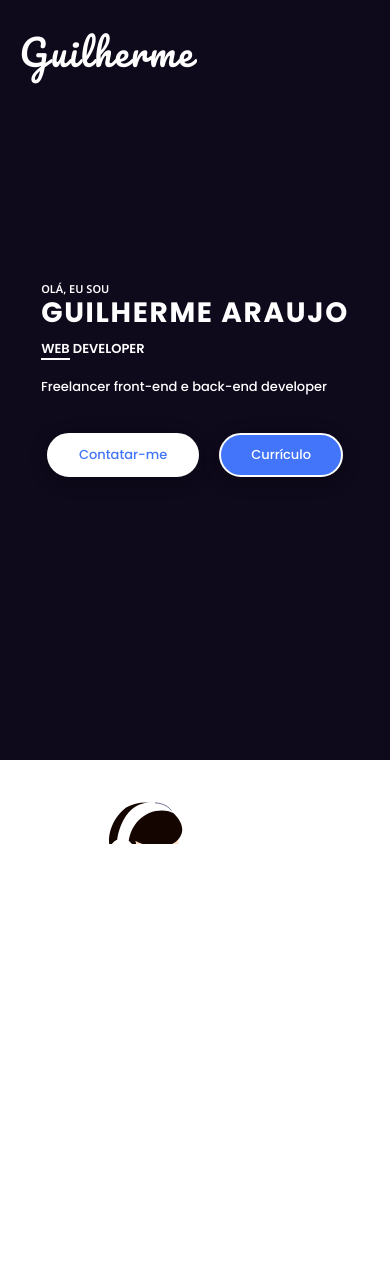
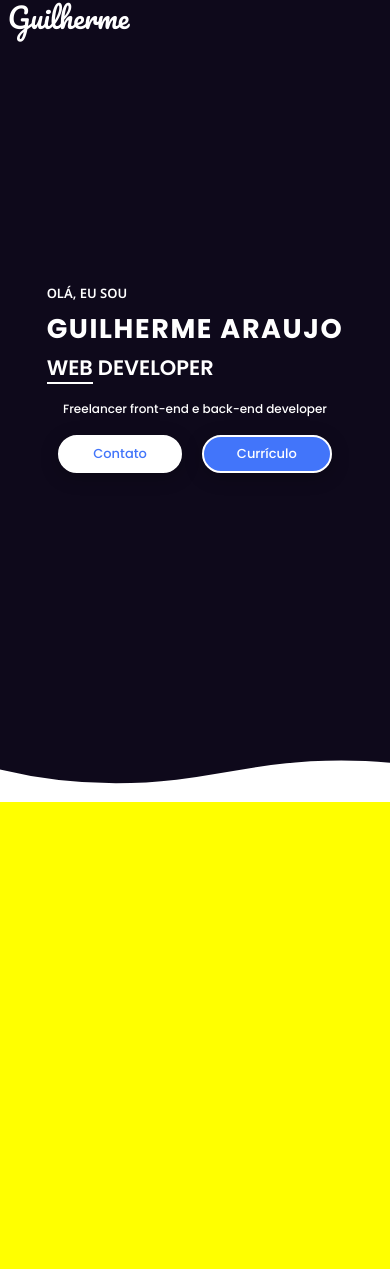
Before and after one commit to gui1535/gui1535.github.io, a plain HTML site: page index.html in a window 390 px wide. Shown: the top 1269 px of the page. Before the commit the page ends 844 px from the top, so only its background shows below. Drawn offline with nearby package versions, Linux system fonts and the light colour scheme.

Commit message:
Acrescentando Grid ao projeto

```diff
--- a/css/style.css
+++ b/css/style.css
@@ -11,7 +11,6 @@ font-family: 'Poppins', sans-serif;
     --azul-1: #0E091B;
     --azul-2: #4275FA;
     --branco-1: #fff;
-
 }
 
 a {
@@ -22,12 +21,9 @@ html,
 body {
     overflow-x: hidden;
     scroll-behavior: smooth;
+    font-family: 'Poppins', sans-serif;
 }
 
-body {
-    width: 100vw;
-    height: 100vh;
-}
 
 ::-webkit-scrollbar {
     width: 7px;
@@ -42,67 +38,87 @@ body {
     border-radius: 8px;
 }
 
-/* ------------ CONTAINER PRINCIPAL ------------ */
-.container-home {
-    display: flex;
-    flex-direction: column;
+/* ------------ GRID ------------*/
+.grid {
+    display: grid;
+    grid-template-rows: repeat(6, 1fr);
+    grid-template-columns: repeat(12, 1fr);
+}
+
+.box {
+    color: white;
+}
+
+/* HEADER */
+.box:nth-child(1) {
+    grid-column: span 12;
+}
+
+/* MAIN */
+.box:nth-child(2) {
+    grid-column: span 12;
+    height: 90vh;
+}
+
+.box .grid {
     height: 90vh;
     width: 100vw;
-    background-color: #0E091B;
 }
 
-
-/* ------------ HEADER ------------ */
-.cabecalho {
-    position: fixed;
-    display: flex;
-    justify-content: center;
-    width: 100vw;
-    height: 63px;
+.box2:nth-child(1),
+.box2:nth-child(2) {
+    grid-column: span 6;
 }
 
-.cabecalho-white {
-    position: fixed;
-    display: flex;
-    background-color: var(--branco-1);
-    justify-content: center;
-    width: 100vw;
-    height: 63px;
+/* SOBRE MIM */
+.box:nth-child(3) {
+    grid-column: span 12;
+    background-color: yellow;
 }
 
-header {
-    width: 90vw;
+.box:nth-child(4),
+.box:nth-child(5) {
+    grid-column: span 6;
+    background-color: green;
 }
 
-/* ------------ NAVEGAÇÂO ------------ */
+/* ------------ CABEÇALHO ------------*/
+
+header {
+    position: fixed;
+    height: 9vh;
+    padding-top: 0.625vw;
+    width: 100vw;
+    background-color: var(--azul-1);
+}
+
 nav {
     display: flex;
+    margin-right: 5%;
+    margin-left: 5%;
+    justify-content: space-between;
     align-items: center;
-    justify-content: space-between;
-    font-family: 'Poppins', sans-serif;
-    padding-top: 20px;
+    padding-top: 0.5%;
 }
 
 nav h2 {
+    font-family: 'Pacifico', cursive;
     color: var(--branco-1);
-    font-family: 'Pacifico';
     font-style: normal;
     font-weight: 400;
-    font-size: 36px;
-    line-height: 63px;
-    letter-spacing: 0.06em;
+    font-size: 2.25vw;
 }
 
 nav ul {
     display: flex;
-    gap: 35px;
+    gap: 27px;
 }
 
 nav ul li a {
     color: var(--branco-1);
     font-family: 'Poppins';
     font-weight: 400;
-    font-size: 20px;
+    font-size: 1.25vw;
 }
 
 nav ul li a:hover {
@@ -114,42 +130,35 @@ nav ul li a.ativo {
     border-bottom: 2px solid var(--branco-1);
 }
 
-nav ul li a.ativo-fixed {
-    border-bottom: 2px solid var(--azul-1);
-}
-
-@media (max-width: 1150px) {
-    nav ul {
-        display: none;
-    }
-}
-
-/* ------------ MAIN ------------ */
+/* ------------ MAIN ------------*/
 main {
-    display: flex;
-    align-items: center;
-    justify-content: center;
-    height: 100vh;
-    font-family: 'Poppins', sans-serif;
-}
-
-.main-principal {
-    display: flex;
-    align-items: center;
-    width: 90vw;
-    height: 60vh;
+    background-color: var(--azul-1);
 }
 
 .main-textos {
     display: flex;
     flex-direction: column;
     justify-content: center;
-    width: 50vw;
-    height: 50vh;
+    width: 100%;
+    height: 90vh;
+}
+
+.main-img {
+    display: flex;
+    align-items: center;
+    justify-content: center;
+    width: 100%;
+    height: 90vh;
+}
+
+.main-img img {
+    width: 80%;
+    height: 70%;
 }
 
 .main-titulo {
     display: flex;
+    padding-left: 10%;
     flex-direction: column;
 }
 
@@ -157,16 +166,15 @@ main {
     font-style: normal;
     color: var(--branco-1);
     font-weight: 600;
-    font-size: 20px;
+    font-size: 2vw;
     margin-bottom: 15px;
-
 }
 
 .main-titulo h1 {
     font-style: normal;
     color: var(--branco-1);
     font-weight: 600;
-    font-size: 30px;
+    font-size: 2.4vw;
     margin-bottom: 10px;
 }
 
@@ -178,11 +186,10 @@ main {
     color: var(--branco-1);
     font-style: normal;
     font-weight: 700;
-    font-size: 44px;
+    font-size: 3.2vw;
     margin-bottom: 15px;
     letter-spacing: 0.06em;
 }
-
 
 .main-descricao {
     padding: 15px 0px 20px 0px;
@@ -191,13 +198,15 @@ main {
     flex-direction: column;
     font-style: normal;
     font-weight: 500;
-    font-size: 17px;
+    padding-left: 10%;
+    font-size: 1.2vw;
 }
 
 .main-buttons {
     display: flex;
     flex-direction: row;
     gap: 20px;
+    padding-left: 10%;
 }
 
 .main-buttons button {
@@ -205,8 +214,8 @@ main {
     border-radius: 32px;
     font-family: 'Poppins', sans-serif;
     font-weight: 500;
-    font-size: 14.5px;
-    padding: 11px 32px;
+    font-size: 0.95vw;
+    padding: 0.6875vw 2vw;
 }
 
 .btn-contatar {
@@ -221,37 +230,6 @@ main {
     border: 2px solid white;
     color: white;
     cursor: pointer;
-}
-
-@media (max-width: 1150px) {
-    #main-nome {
-        font-size: 35px;
-    }
-
-    ::-webkit-scrollbar {
-        width: 1px;
-    }
-
-    .main-titulo h1 {
-        font-size: 22px;
-    }
-
-    .main-titulo p {
-        font-style: normal;
-        color: var(--branco-1);
-        font-weight: 600;
-        font-size: 15px;
-    }
-
-    .main-descricao {
-        font-size: 14px;
-    }
-
-    .main-buttons button {
-        font-size: 13px;
-        padding: 10px 30px;
-    }
-
 }
 
 .btn-contatar:hover {
@@ -269,97 +247,44 @@ main {
     transition: all 1s ease;
 }
 
-.main-img {
-    display: flex;
-    justify-content: center;
-    width: 50vw;
-    height: 50vh;
-}
-
-@media (max-width: 860px) {
-    .main-principal {
-        justify-content: center;
-    }
-
-    .main-textos {
-        display: flex;
-        flex-direction: column;
-        justify-content: center;
-
-        height: 50vh;
-    }
-
+@media (max-width: 800px) {
     .main-img {
         display: none;
     }
 
+    nav {
+        margin-right: 2%;
+        margin-left: 2%;
+    }
+
+    nav h2 {
+        font-size: 28px;
+    }
+
+    nav ul li {
+        display: none;
+    }
+
+    .box2:nth-child(1),
+    .box2:nth-child(2) {
+        grid-column: span 12;
+    }
+
     .main-textos {
-        display: flex;
-        flex-direction: column;
-        align-items: center;
-        justify-content: center;
-        width: 100vw;
-        height: 50vh;
+        margin: 0 auto;
     }
 
     .main-titulo {
-        display: flex;
-        flex-direction: column;
+        margin: 0 auto;
+        padding-left: 0;
     }
 
     .main-titulo p {
-        font-style: normal;
-        color: var(--branco-1);
-        font-weight: 600;
-        font-size: 20px;
-        margin-bottom: 15px;
-
+        font-size: 18px;
     }
 
     .main-titulo h1 {
-        font-style: normal;
-        color: var(--branco-1);
-        font-weight: 600;
-        font-size: 22px;
-        margin-bottom: 10px;
-    }
-
-    .main-titulo h1 span {
-        border-bottom: 2px solid var(--branco-1);
-    }
-
-    #main-nome {
-        color: var(--branco-1);
-        font-style: normal;
-        font-weight: 700;
-        font-size: 44px;
-        margin-bottom: 15px;
-        letter-spacing: 0.06em;
-    }
-
-
-    .main-descricao {
-        padding: 15px 176px 40px 0px;
-        color: var(--branco-1);
-        display: flex;
-        flex-direction: column;
-        font-style: normal;
-        font-weight: 500;
-        font-size: 14px;
-    }
-}
-
-@media (max-width: 550px) {
-
-    .main-titulo p {
-        font-weight: 600;
-        font-size: 15px;
-        margin-bottom: 5px;
-    }
-
-    .main-titulo h1 {
-        font-size: 16px;
-        margin-bottom: 10px;
+        font-size: 27px;
     }
 
     #main-nome {
@@ -367,31 +292,71 @@ main {
     }
 
     .main-descricao {
-        padding: 15px 82px 40px 0px;
         font-size: 14px;
+        margin: 0 auto;
+        padding-left: 0;
+    }
+
+    .main-buttons {
+        padding-left: 0;
+        margin: 0 auto;
+    }
+
+    .main-buttons button {
+        font-size: 15px;
+        padding: 7px 33px;
     }
 }
 
-@media (max-width: 440px) {
+@media (max-width: 390px) {
+    .main-img {
+        display: none;
+    }
+
+    nav ul li {
+        display: none;
+    }
+
+    .box2:nth-child(1),
+    .box2:nth-child(2) {
+        grid-column: span 12;
+    }
+
+    .main-textos {
+        margin: 0 auto;
+    }
+
+    .main-titulo {
+        margin: 0 auto;
+        padding-left: 0;
+    }
 
     .main-titulo p {
-        font-weight: 600;
-        font-size: 11px;
-        margin-bottom: 5px;
+        font-size: 13px;
     }
 
     .main-titulo h1 {
-        font-size: 13px;
-        margin-bottom: 10px;
+        font-size: 21px;
     }
 
     #main-nome {
-        font-size: 28px;
+        font-size: 27px;
     }
 
     .main-descricao {
-        padding: 15px 22px 40px 0px;
+        font-size: 12px;
+        margin: 0 auto;
+        padding-left: 0;
+    }
+
+    .main-buttons {
+        padding-left: 0;
+        margin: 0 auto;
+    }
+
+    .main-buttons button {
         font-size: 13px;
+        padding: 7px 33px;
     }
 }
 
@@ -399,7 +364,7 @@ main {
 .ondulacao {
     display: flex;
     background-color: #ffffff;
-    width: 100%;
+    width: 140%;
     overflow: hidden;
     line-height: 0;
 }
@@ -414,196 +379,18 @@ main {
     fill: #0E091B;
 }
 
-@media (max-width: 1200px) {
+@media (max-width: 500px) {
     .ondulacao {
-        display: none;
+        display: flex;
+        background-color: #ffffff;
+        width: 169%;
+        overflow: hidden;
+        line-height: 0;
+    }
+
+    .ondulacao svg {
+        display: block;
+        width: calc(190% + 1.3px);
+        height: 42px;
     }
 }
-
-/* ------------ CONTAINER SECUNDARIO ------------*/
-.container-sobre {
-    display: flex;
-    flex-direction: column;
-    align-items: center;
-    height: 60vh;
-    width: 100vw;
-}
-
-/* ------------ SOBRE MIM ------------*/
-.section-sobre {
-    font-family: 'Poppins';
-    display: flex;
-    justify-content: center;
-    align-items: center;
-    width: 60vw;
-}
-
-#sobre-mim {
-    display: flex;
-    height: 50vh;
-    gap: 40px;
-}
-
-.imagem-sobre {
-    display: flex;
-    justify-content: center;
-    align-items: center;
-    width: 100vh;
-}
-
-.imagem-sobre img {
-    width: 80vh;
-}
-
-.sobre-textos {
-    display: flex;
-    justify-content: center;
-    flex-direction: column;
-    width: 45vw;
-}
-
-#p-sobre {
-    margin-bottom: 25px;
-    color: var(--azul-2);
-    font-style: normal;
-    font-weight: 500;
-    font-size: 22px;
-}
-
-.sobre-textos h2 {
-    color: var(--azul-1);
-    font-style: normal;
-    font-weight: 600;
-    font-size: 36px;
-    margin-bottom: 20px;
-}
-
-.sobre-textos p {
-    padding-right: 50px;
-    font-style: normal;
-    font-weight: 400;
-    font-size: 18px;
-    color: #5F5E79;
-    line-height: 1.4em;
-}
-
-@media (max-width: 1200px) {
-    .container-sobre {
-        padding-top: 90px;
-    }
-}
-
-@media (max-width: 890px) {
-
-    .container-sobre {
-        height: 100vh;
-    }
-
-    .imagem-sobre {
-        width: 100vh;
-    }
-
-    .section-sobre {
-        width: 100vh;
-    }
-
-    .sobre-textos {
-        display: flex;
-        justify-content: center;
-        align-items: center;
-        flex-direction: column;
-        width: 100vh
-    }
-
-    .sobre-textos p {
-        font-size: 15px;
-        padding-right: 0px;
-    }
-
-    .sobre-textos h2 {
-        font-size: 32px;
-    }
-
-    #p-sobre {
-        font-size: 18px;
-    }
-
-    #sobre-mim {
-        flex-wrap: wrap;
-    }
-
-}
-
-@media (max-width: 570px) {
-    .container-sobre {
-        padding-top: 0px;
-        height: 85vh;
-    }
-
-    .imagem-sobre img {
-        width: 60vh;
-    }
-
-    .imagem-sobre {
-        width: 100vh;
-    }
-
-    .section-sobre {
-        display: flex;
-        justify-content: center;
-        align-items: center;
-        width: 100vh;
-        height: 60vh;
-    }
-
-
-    #sobre-mim {
-        justify-content: center;
-        align-items: center;
-    }
-
-    .sobre-textos {
-        display: flex;
-        justify-content: center;
-        align-items: center;
-        flex-direction: column;
-        width: 90vh;
-    }
-
-    .sobre-textos p {
-        font-size: 15px;
-    }
-
-    .sobre-textos h2 {
-        font-size: 32px;
-    }
-
-    #p-sobre {
-        font-size: 18px;
-    }
-
-    #sobre-mim {
-        flex-wrap: wrap;
-    }
-}
-
-@media (max-width: 510px) {
-    .sobre-textos {
-        width: 70vh;
-    }
-}
-
-@media (max-width: 400px) {
-    .sobre-textos {
-        width: 55vh;
-    }
-
-    .sobre-textos p {
-        padding-left: 10px;
-        padding-right: 10px;
-    }
-
-    .imagem-sobre img {
-        width: 50vh;
-    }
-}
--- a/index.html
+++ b/index.html
@@ -3,18 +3,14 @@
 
 <head>
     <meta charset="UTF-8">
-    <meta http-equiv="X-UA-Compatible" content="IE=edge">
+    <link rel="stylesheet" href="css/style.css">
     <meta name="viewport" content="width=device-width, initial-scale=1.0">
-
-    <!-- Link CSS -->
-    <link rel="stylesheet" href="./css/style.css">
-    <title>Portfólio | Guilherme Araujo</title>
+    <title>Document</title>
 </head>
 
 <body>
-    <div class="container-home">
-        <div class="cabecalho">
-            <header>
+    <div class="grid">
+        <header class="box">
             <nav>
                 <h2>Guilherme</h2>
                 <ul class="lista">
@@ -27,10 +23,9 @@
                 </ul>
             </nav>
         </header>
-        </div>
-        <main>
-            <div class="main-principal">
-                <div class="main-textos">
+        <main class="box">
+            <div class="grid">
+                <div class="box2 main-textos">
                     <div class="main-titulo">
                         <p style="font-family: 'Noto Sans', sans-serif;">OLÁ, EU SOU</p>
                         <p id="main-nome">GUILHERME ARAUJO</p>
@@ -40,44 +35,30 @@
                         <p>Freelancer front-end e back-end developer</p>
                     </div>
                     <div class="main-buttons">
-                        <button class="btn-contatar">Contatar-me</button>
+                        <button class="btn-contatar">Contato</button>
                         <button class="btn-curriculo">Currículo</button>
                     </div>
                 </div>
-                <div class="main-img">
-                    <img class="img-principal" src="./img/img-main.svg" alt="">
+                <div class="box2 main-img">
+                    <img src="./img/img-main.svg" alt="">
                 </div>
             </div>
         </main>
-    </div>
+
+        <div class="box">
             <div class="ondulacao">
-        <svg data-name="Layer 1" xmlns="http://www.w3.org/2000/svg" viewBox="0 0 1200 120" preserveAspectRatio="none">
+                <svg data-name="Layer 1" xmlns="http://www.w3.org/2000/svg" viewBox="0 0 1200 120"
+                    preserveAspectRatio="none">
                     <path
                         d="M321.39,56.44c58-10.79,114.16-30.13,172-41.86,82.39-16.72,168.19-17.73,250.45-.39C823.78,31,906.67,72,985.66,92.83c70.05,18.48,146.53,26.09,214.34,3V0H0V27.35A600.21,600.21,0,0,0,321.39,56.44Z"
                         class="shape-fill"></path>
                 </svg>
             </div>
-    <div class="container-sobre">
-        <div class="section-sobre">
-            <section id="sobre-mim">
-                <div class="imagem-sobre">
-                    <img src="./img/img-sobre-mim.svg" alt="">
         </div>
-                <div class="sobre-textos">
-                    <p id="p-sobre">SOBRE MIM</p>
-                    <h2>Quem sou</h2>
-                    <p>Lorem ipsum dolor sit amet, consectetur adipisicing elit. Ratione, esse eos incidunt qui officiis
-                        hic
-                        nemo ea accusantium blanditiis. Velit. Lorem ipsum dolor sit amet consectetur adipisicing elit.
-                        Consequatur, tempora.</p>
+        <div class="box">4</div>
+        <div class="box">5</div>
     </div>
-            </section>
-        </div>
-    </div>
-    <!-- SCRIPTS -->
-    <script src="https://code.jquery.com/jquery-3.6.0.min.js"
-        integrity="sha256-/xUj+3OJU5yExlq6GSYGSHk7tPXikynS7ogEvDej/m4=" crossorigin="anonymous"></script>
-    <script src="./js/menu.js"></script>
+
 </body>
 
 </html>
```
Also changed, not shown: js/menu.js (deleted, +0 -12 lines). Lines whose indentation alone changed are shown as unchanged.
